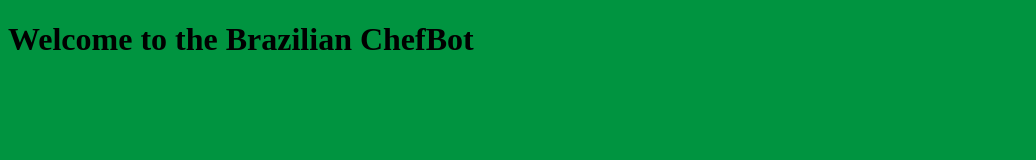
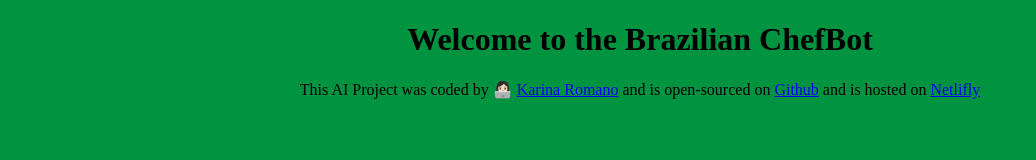
Before and after one commit to karinaromano/brazilian-recipes-generator, a plain HTML site: page index.html in a window 1280 px wide. Shown: the whole page, without its empty margins (0-1036 px from the left). Drawn offline with Linux system fonts and the light colour scheme.

Commit message:
2nd-commiting-to-test-pages-withnetlifly

```diff
--- a/index.html
+++ b/index.html
@@ -9,6 +9,20 @@
   </head>
   <body>
     <h1>Welcome to the Brazilian ChefBot</h1>
+    <footer>
+      This AI Project was coded by 👩🏻‍💻
+      <a href="https://www.linkedin.com/in/karinaromano" target="_blank">
+        Karina Romano</a
+      >
+      and is open-sourced on
+      <a
+        href="https://github.com/karinaromano/brazilian-recipes-generator"
+        target="_blank"
+        >Github</a
+      >
+      and is hosted on
+      <a href="https://ai-brazilian-chef.netlify.app/">Netlifly</a>
+    </footer>
     <script src="src/index.js"></script>
   </body>
 </html>
--- a/src/style.css
+++ b/src/style.css
@@ -1,3 +1,4 @@
 body {
   background: #009440;
+  text-align: center;
 }
```
